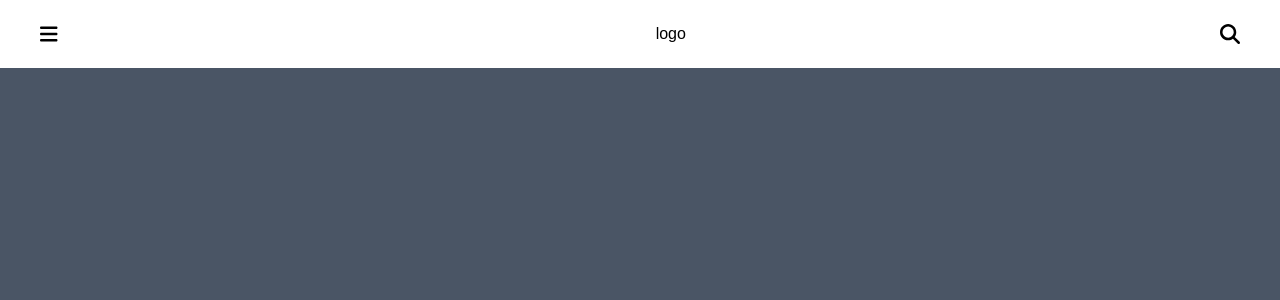
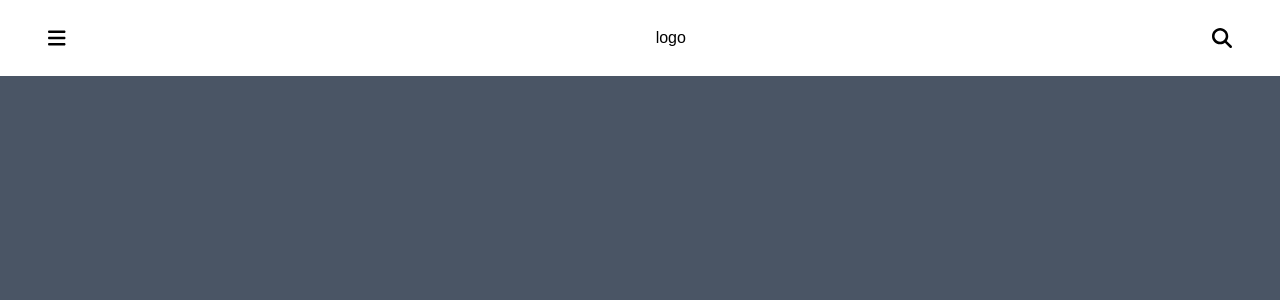
Before and after one commit to fesizw/GastroMenu, a Next.js app: page / in a window 1280 px wide. Shown: the top 300 px of the page. Built offline with nearby package versions, Linux system fonts and the light colour scheme.

Commit message:
ajust header

```diff
--- a/src/components/header/header.tsx
+++ b/src/components/header/header.tsx
@@ -1,23 +1,29 @@
+"use client";
 import { FontAwesomeIcon } from '@fortawesome/react-fontawesome';
 import { faBars, faMagnifyingGlass } from '@fortawesome/free-solid-svg-icons';
 
 export default function Header() {
     return (
         <header className="w-full bg-white text-black px-10 py-5 flex items-center justify-between fixed top-0 left-0">
-            {/* Mobile Menu Button */}
+            <div
+                className="px-2 py-1 hover:bg-gray-200 transition-colors duration-200 rounded-sm"
+                onClick={console.log}>
                 <button className="text-xl">
                     <FontAwesomeIcon icon={faBars} />
                 </button>
+            </div>
 
-            {/* Logo */}
-            <div className="flex-1 flex justify-center lg:flex-none lg:ml-16">
+            <div className="flex justify-center lg:flex-none lg:ml-16">
                 <div>logo</div>
             </div>
 
-            {/* Search Icon */}
+            <div
+                className="px-2 py-1 hover:bg-gray-200 transition-colors duration-200 rounded-sm"
+                onClick={console.log}>
                 <button className="text-xl">
                     <FontAwesomeIcon icon={faMagnifyingGlass} />
                 </button>
+            </div>
         </header>
     );
 }
```
Lines whose indentation alone changed are shown as unchanged.
